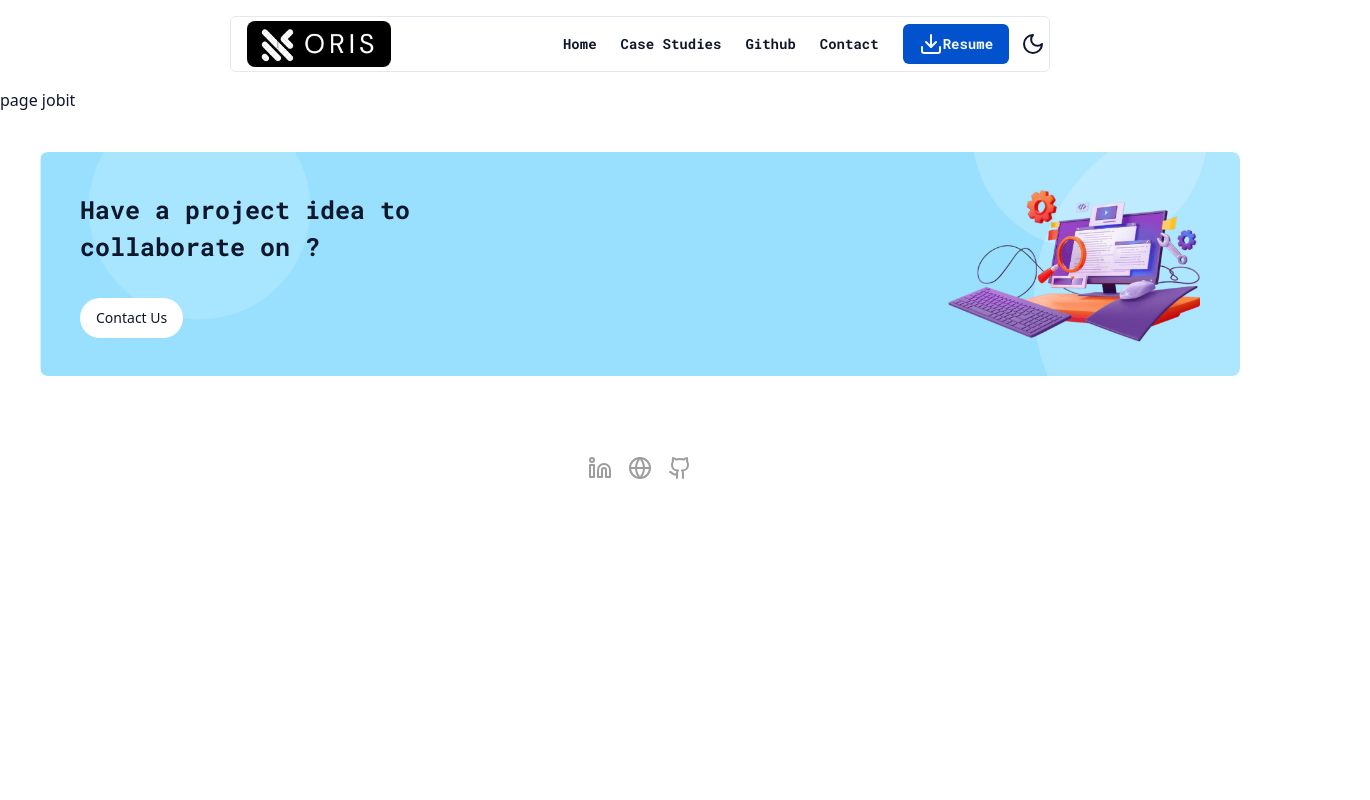
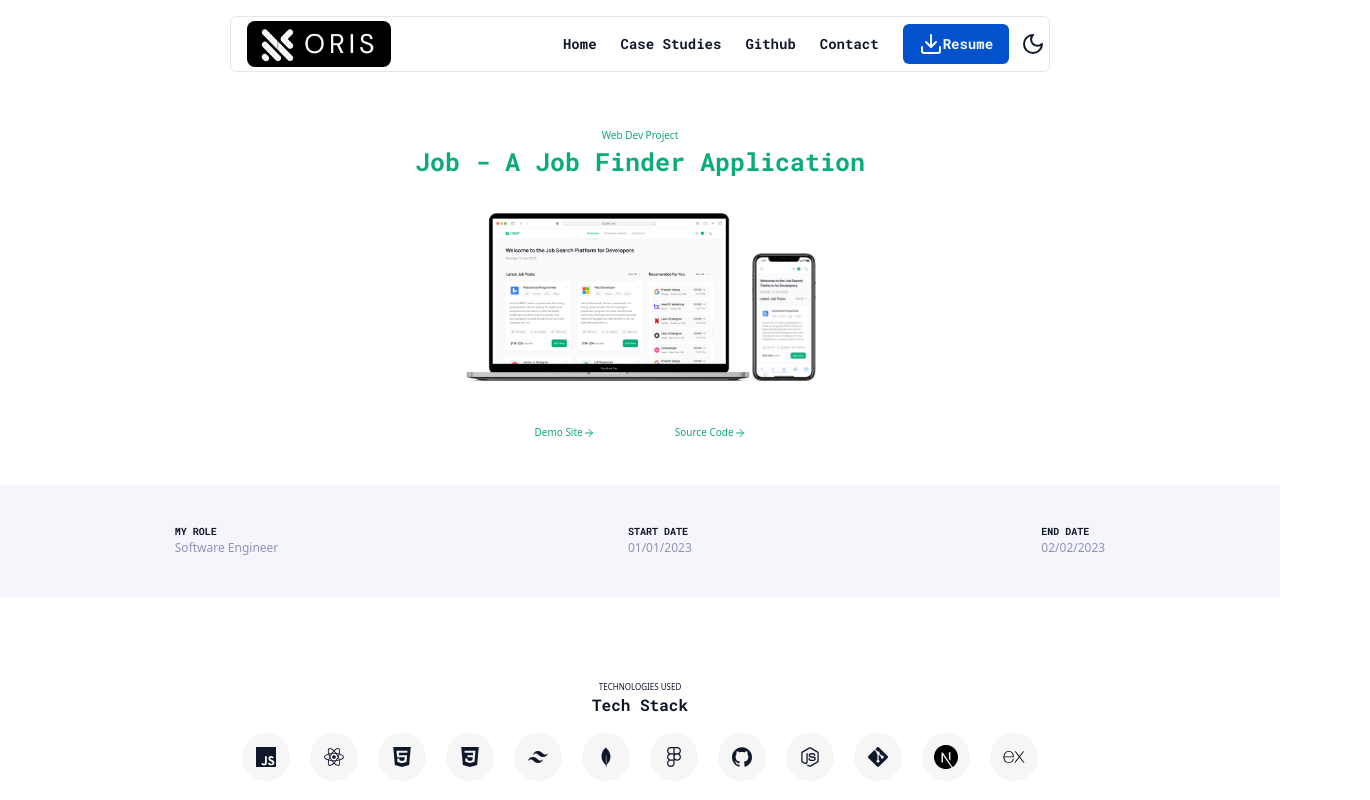
Before and after one commit to oris-96/portfolioOris, a Next.js app: page /case-studies/details-jobit in a window 1280 px wide. Shown: the top 800 px of the page, 1370 px wide, since content can reach past the window. Built offline with nearby package versions, Linux system fonts and the light colour scheme; a web font is replaced by a local one; what tailwindcss-animated would draw is missing.

Commit message:
almost done

```diff
--- a/app/case-studies/details-jobit/page.tsx
+++ b/app/case-studies/details-jobit/page.tsx
@@ -1,9 +1,42 @@
 /** @format */
 
-import React from 'react';
+import CaseDetails from '@/components/CaseDetails';
 
 const page = () => {
-  return <div>page jobit</div>;
+  return (
+    <div>
+      <CaseDetails
+        header=" Job - A Job Finder Application"
+        startDate="01/01/2023"
+        endDate="02/02/2023"
+        firstParagraph=" JobIt, an advanced job search platform, leverages the power of the MERN stack to deliver robust, reliable, and real-time job seeking solutions. The application features a dynamic homepage that highlights trending job opportunities, combined with highly customizable search parameters like job role, location, salary range, and industry."
+        secondParagraph="My team and I designed the job listing page on JobIt, which offers a dynamic search bar and a multitude of filtering options for users to find the perfect job that fits their qualifications and preferences. These filters could be set based on job title, location, salary range, industry, and more to refine the job search experience."
+        thirdParagraph="Additionally, we created a comprehensive job details page which provides users with in-depth information about each job listing. This includes details about the job role, company, requirements, benefits, and how to apply. For enhanced user experience, the job details page also offers suggestions for other recommended jobs based on the user's search and profile, further assisting users in their job search journey."
+        problemStatement="One of the main challenges that job seekers encounter is the difficulty of finding a reliable and user-friendly platform to search for and apply to job vacancies. They often struggle with outdated job listings, complex application processes, and a lack of personalized job recommendations. Similarly, employers looking to recruit often find it hard to locate a suitable platform where they can efficiently list job openings, manage applications, and communicate with potential candidates."
+        firstTakeAway="Gained practical knowledge in the development of efficient job matching algorithms, enhancing the JobIt platform's capability to connect job seekers with relevant opportunities swiftly and accurately."
+        secondTakeAway="Enhanced my frontend skills, specifically in creating responsive design, improving user interface, and managing client-side logic, all of which contribute to a better user experience on the JobIt platform."
+        thirdTakeAway="Developed proficiency in integrating seamless navigation, implementing interactive elements, and optimizing load times, resulting in an intuitive and engaging user experience on the JobIt platform."
+        fourthTakeAway="Gained expertise in developing user-focused design patterns and implementing accessibility standards, ensuring that the JobIt platform is inclusive and user-friendly for all job seekers and employers."
+        firstChallenge="While developing JobIt, our team navigated several challenges. One of our largest hurdles was determining the most suitable tools and technologies that would allow us to efficiently match job seekers with potential employers, while also providing an engaging and easy-to-navigate user experience."
+        secondChallenge=" During the development of JobIt, we held intensive brainstorming sessions and weighed our options carefully before deciding on our technological stack. Interacting with an existing REST API was a new experience for us, and we faced a learning curve while understanding its intricacies and integrating it with our frontend. Additionally, working under strict deadlines added a layer of pressure, necessitating effective time management to deliver a robust and user-friendly job finding platform."
+        thirdChallenge="Nonetheless, through effective collaboration and dedicated efforts, we were able to surmount these challenges. Ultimately, we delivered a top-tier, user-focused job finding platform, JobIt, successfully meeting our set timelines."
+        colorTxt="text-jobitColorTxt"
+        colorBg="bg-jobitColorTxt"
+        anchor="/anchor.svg"
+        gridOneText="Home Screen"
+        gridTwoText="Fetched Api Data"
+        gridThreeText="Job Details"
+        gridFourText="Display Data Results"
+        gridFiveText=" Jobs Linked"
+        gridSixText="Company Results "
+        gridSevenText="Company Details"
+        laptopView="/jobitcase.png"
+        mobileView="/jobitmobile.png"
+        problemStatementImage="/cartax.png"
+        highFidelity="/jobitthumb.png"
+      />
+    </div>
+  );
 };
 
 export default page;
--- a/components/FeaturedProjects.tsx
+++ b/components/FeaturedProjects.tsx
@@ -2,6 +2,7 @@
 import React, { ReactElement } from 'react';
 import { Button } from './ui/button';
 import Image from 'next/image';
+import Link from 'next/link';
 
 interface ITechnology {
   name: string;
@@ -51,6 +52,7 @@ const FeaturedProjects = ({
             ))}
           </div>
 
+          <Link href={detailLink}>
             <div className="flex mt-8 items-center gap-5">
               <p className=" text-12 text-white ">See Detail Project</p>
               <Image
@@ -61,6 +63,7 @@ const FeaturedProjects = ({
                 alt="arrow"
               />
             </div>
+          </Link>
         </div>
         <div
           className={` ${
--- a/components/FeaturedProjectsList.tsx
+++ b/components/FeaturedProjectsList.tsx
@@ -12,7 +12,7 @@ const projects = [
     title: 'Morrent - A Car Rental Application',
     bgColor: 'bg-projectRentBg',
     technologies: [{ name: 'ReactJS, Next.js' }, { name: 'Nodejs, MongoDB' }],
-    detailLink: '#',
+    detailLink: '/case-studies/details-morent',
     images: [
       { src: '/rentLap.png', alt: 'Laptop Image' },
       { src: '/rentMobile.svg', alt: 'Mobile Image' },
@@ -23,7 +23,7 @@ const projects = [
     title: 'Jobit - A Job Finding Application',
     bgColor: 'bg-projectJobBg',
     technologies: [{ name: 'ReactJS, Next.js' }, { name: 'Nodejs, MongoDB' }],
-    detailLink: '#',
+    detailLink: '/case-studies/details-jobit',
     images: [
       { src: '/jobit.png', alt: 'Laptop Image' },
       { src: '/jobitmob.svg', alt: 'Mobile Image' },
--- a/components/Navbar.tsx
+++ b/components/Navbar.tsx
@@ -119,9 +119,16 @@ const Navbar = () => {
           <Link href="/case-studies">
             <li className="hover:underline"> Case Studies </li>
           </Link>
-          <li className="hover:underline"> Github </li>
-          <li className="hover:underline"> Contact </li>
-          <li className="hover:underline">Resume</li>
+          <a
+            href="https://github.com/oris-96"
+            target="_blank"
+            rel="noopener noreferrer"
+          >
+            <li className="hover:underline"> Github </li>
+          </a>
+          <Link href="/contact">
+            <li className="hover:underline"> Contact </li>
+          </Link>
         </ul>
       </section>
     </div>
--- a/tailwind.config.js
+++ b/tailwind.config.js
@@ -35,6 +35,7 @@ module.exports = {
       colors: {
         heroTextColor: '#6F74A7',
         contactBg: '#FAF8FC',
+        jobitColorTxt: '#0BAB7C',
         challengesColor: '#E15A46',
         mailColor: '#515580',
         sendBg: '#312E81',
```
Also changed, not shown: public/jobitthumb.png (added). Lines whose indentation alone changed are shown as unchanged.
